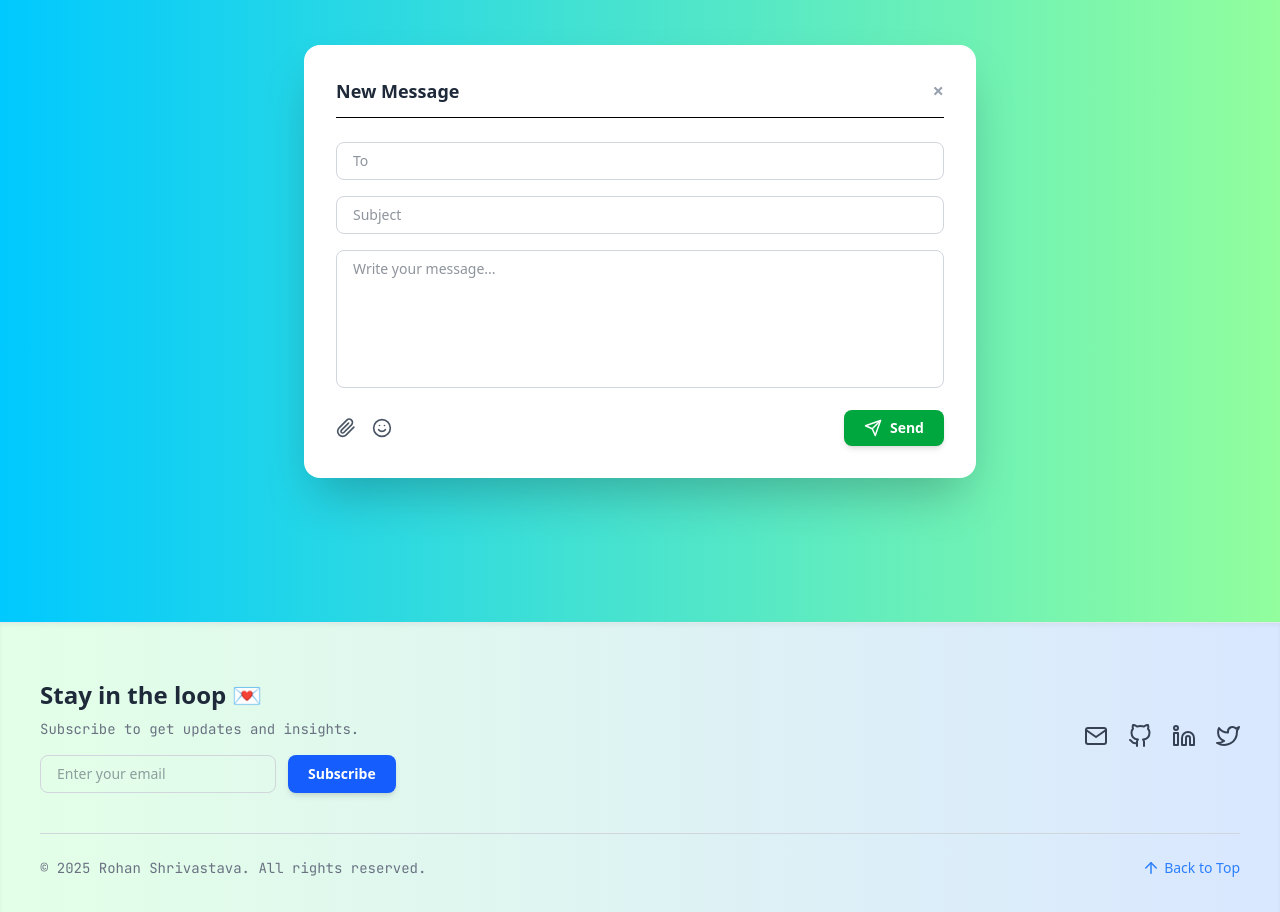
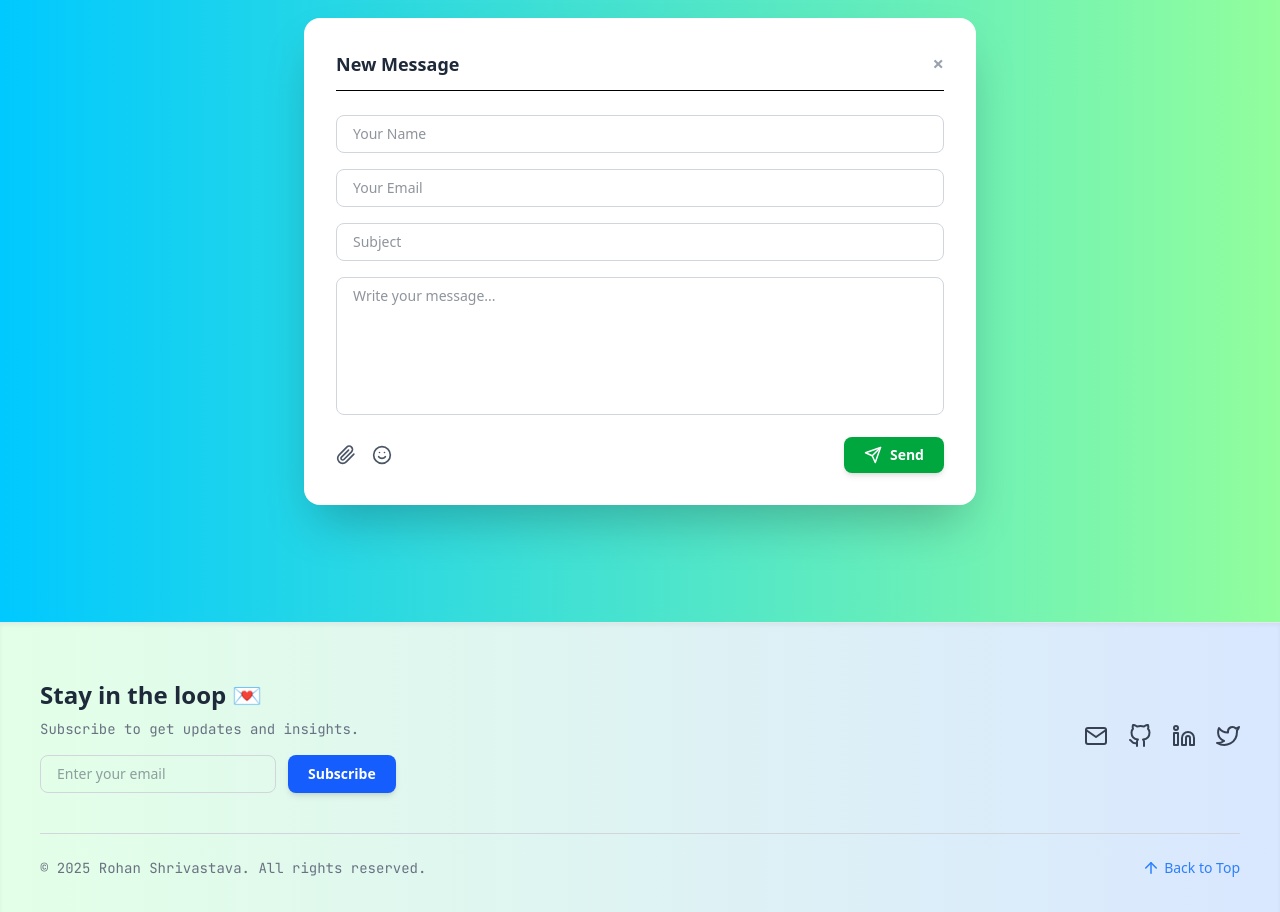
Before and after one commit to RohanShrivastava08/My-Modern-Portfolio, a React (Vite) app: page / in a window 1280 px wide. Shown: the part 8800-9712 px from the top of the page. Built offline with nearby package versions, Linux system fonts and the light colour scheme; no server answers.

Commit message:
Modifications for Firebase

```diff
--- a/package.json
+++ b/package.json
@@ -15,6 +15,7 @@
     "@fortawesome/react-fontawesome": "^0.2.2",
     "@heroicons/react": "^2.2.0",
     "@tailwindcss/vite": "^4.1.5",
+    "firebase": "^11.7.1",
     "framer-motion": "^12.10.1",
     "gsap": "^3.13.0",
     "react": "^19.1.0",
--- /dev/null
+++ b/src/lib/firebase.js
@@ -0,0 +1,17 @@
+// src/lib/firebase.js
+import { initializeApp } from "firebase/app";
+import { getFirestore } from "firebase/firestore";
+
+const firebaseConfig = {
+  apiKey: import.meta.env.VITE_FIREBASE_API_KEY,
+  authDomain: import.meta.env.VITE_FIREBASE_AUTH_DOMAIN,
+  projectId: import.meta.env.VITE_FIREBASE_PROJECT_ID,
+  storageBucket: import.meta.env.VITE_FIREBASE_STORAGE_BUCKET,
+  messagingSenderId: import.meta.env.VITE_FIREBASE_MESSAGING_SENDER_ID,
+  appId: import.meta.env.VITE_FIREBASE_APP_ID,
+};
+
+const app = initializeApp(firebaseConfig);
+const db = getFirestore(app);
+
+export { db };
--- a/src/sections/Contact.jsx
+++ b/src/sections/Contact.jsx
@@ -1,20 +1,40 @@
-import React, { useState, useEffect } from 'react';
+import React, { useState } from 'react';
 import { FiPaperclip, FiSend, FiSmile } from 'react-icons/fi';
 import { motion, AnimatePresence } from 'framer-motion';
+import { collection, addDoc, Timestamp } from 'firebase/firestore';
+import { db } from '../lib/firebase'; // Make sure the path matches your setup
 
 const Contact = () => {
   const [toast, setToast] = useState(false);
+  const [formData, setFormData] = useState({
+    name: '',
+    email: '',
+    subject: '',
+    message: '',
+  });
 
-  const handleSubmit = (e) => {
+  const handleChange = (e) => {
+    const { name, value } = e.target;
+    setFormData((prev) => ({ ...prev, [name]: value }));
+  };
+
+  const handleSubmit = async (e) => {
     e.preventDefault();
-    setToast(true);
-    setTimeout(() => setToast(false), 3000);
+    try {
+      await addDoc(collection(db, 'contacts'), {
+        ...formData,
+        createdAt: Timestamp.now(),
+      });
+      setToast(true);
+      setFormData({ name: '', email: '', subject: '', message: '' });
+      setTimeout(() => setToast(false), 3000);
+    } catch (err) {
+      console.error('Error sending message:', err);
+    }
   };
 
   return (
     <section className="min-h-screen bg-[linear-gradient(90deg,_#00C9FF_0%,_#92FE9D_100%)] flex flex-col items-center justify-center px-4 py-20 font-sans relative overflow-hidden">
-
-      {/* Animated Header */}
       <motion.h2
         initial={{ opacity: 0, y: -20 }}
         whileInView={{ opacity: 1, y: 0 }}
@@ -27,7 +47,6 @@ const Contact = () => {
         </span>
       </motion.h2>
 
-      {/* Animated Compose Box */}
       <motion.div
         initial={{ opacity: 0, y: 50 }}
         whileInView={{ opacity: 1, y: 0 }}
@@ -35,7 +54,6 @@ const Contact = () => {
         viewport={{ once: false, amount: 0.4 }}
         className="w-full max-w-2xl bg-white rounded-2xl shadow-2xl p-6 sm:p-8 backdrop-blur-md"
       >
-        {/* Compose Header */}
         <div className="flex items-center justify-between mb-6 border-b pb-3">
           <h3 className="text-lg font-semibold text-gray-800">New Message</h3>
           <button
@@ -46,8 +64,8 @@ const Contact = () => {
           </button>
         </div>
 
-        {/* Form */}
         <form onSubmit={handleSubmit} className="space-y-4">
+          {/* Name */}
           <motion.div
             initial={{ opacity: 0, x: -30 }}
             whileInView={{ opacity: 1, x: 0 }}
@@ -55,13 +73,35 @@ const Contact = () => {
             viewport={{ once: false }}
           >
             <input
-              type="email"
-              placeholder="To"
+              type="text"
+              name="name"
+              placeholder="Your Name"
+              value={formData.name}
+              onChange={handleChange}
               className="w-full px-4 py-2 border border-gray-300 rounded-lg text-sm text-gray-800 focus:outline-none focus:ring-2 focus:ring-green-500 transition"
               required
             />
           </motion.div>
 
+          {/* Email */}
+          <motion.div
+            initial={{ opacity: 0, x: -30 }}
+            whileInView={{ opacity: 1, x: 0 }}
+            transition={{ duration: 0.5, delay: 0.15 }}
+            viewport={{ once: false }}
+          >
+            <input
+              type="email"
+              name="email"
+              placeholder="Your Email"
+              value={formData.email}
+              onChange={handleChange}
+              className="w-full px-4 py-2 border border-gray-300 rounded-lg text-sm text-gray-800 focus:outline-none focus:ring-2 focus:ring-green-500 transition"
+              required
+            />
+          </motion.div>
+
+          {/* Subject */}
           <motion.div
             initial={{ opacity: 0, x: -30 }}
             whileInView={{ opacity: 1, x: 0 }}
@@ -70,31 +110,38 @@ const Contact = () => {
           >
             <input
               type="text"
+              name="subject"
               placeholder="Subject"
+              value={formData.subject}
+              onChange={handleChange}
               className="w-full px-4 py-2 border border-gray-300 rounded-lg text-sm text-gray-800 focus:outline-none focus:ring-2 focus:ring-green-500 transition"
               required
             />
           </motion.div>
 
+          {/* Message */}
           <motion.div
             initial={{ opacity: 0, x: -30 }}
             whileInView={{ opacity: 1, x: 0 }}
-            transition={{ duration: 0.5, delay: 0.3 }}
+            transition={{ duration: 0.5, delay: 0.25 }}
             viewport={{ once: false }}
           >
             <textarea
               rows="6"
+              name="message"
               placeholder="Write your message..."
+              value={formData.message}
+              onChange={handleChange}
               className="w-full px-4 py-2 border border-gray-300 rounded-lg text-sm text-gray-800 focus:outline-none focus:ring-2 focus:ring-green-500 resize-none transition"
               required
             ></textarea>
           </motion.div>
 
-          {/* Attachments & Send */}
+          {/* Actions */}
           <motion.div
             initial={{ opacity: 0, y: 30 }}
             whileInView={{ opacity: 1, y: 0 }}
-            transition={{ duration: 0.5, delay: 0.4 }}
+            transition={{ duration: 0.5, delay: 0.3 }}
             viewport={{ once: false }}
             className="flex items-center justify-between mt-4"
           >
```
Also changed, not shown: 2 other files (tests, documents, lock files or other folders).
